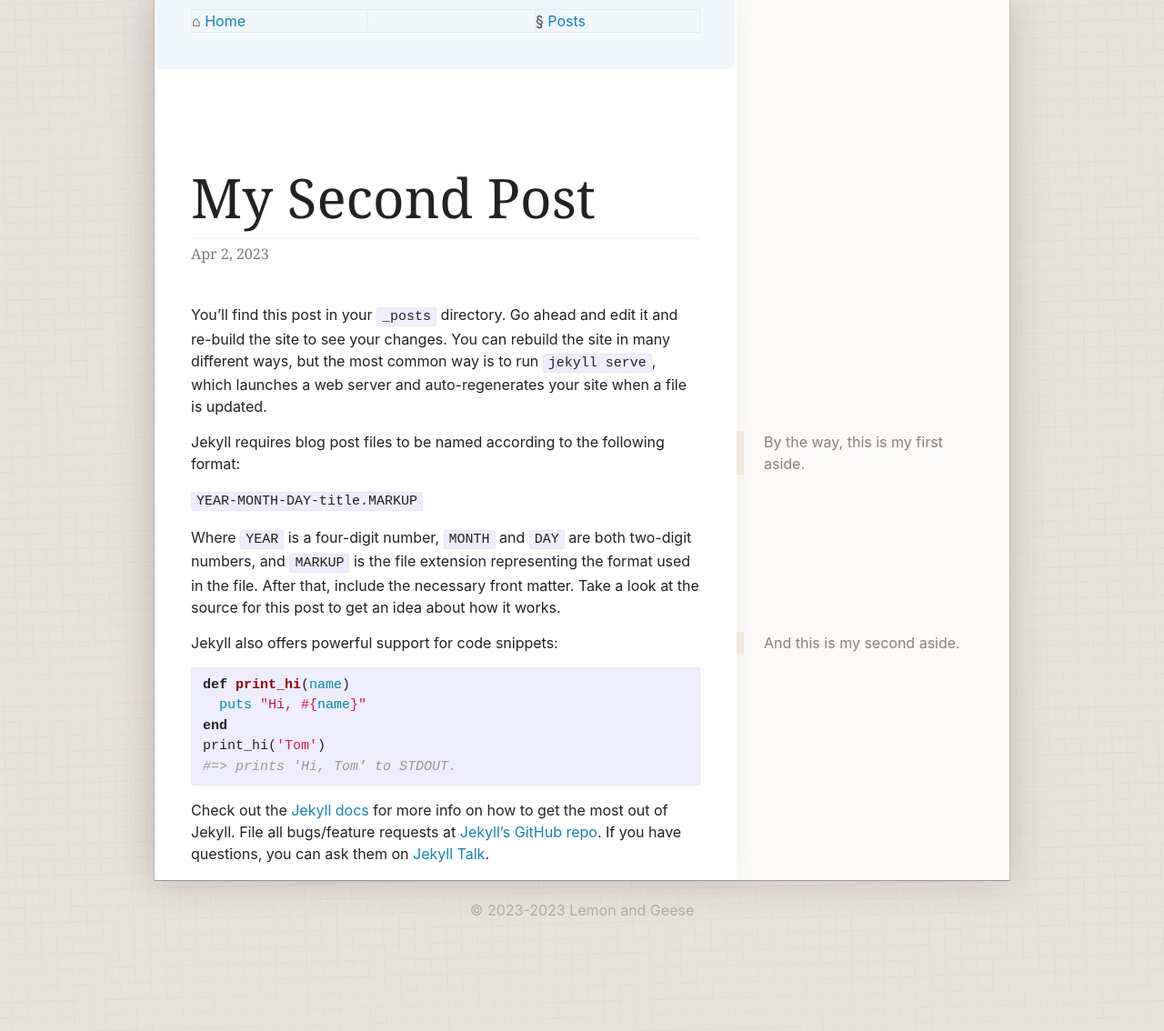
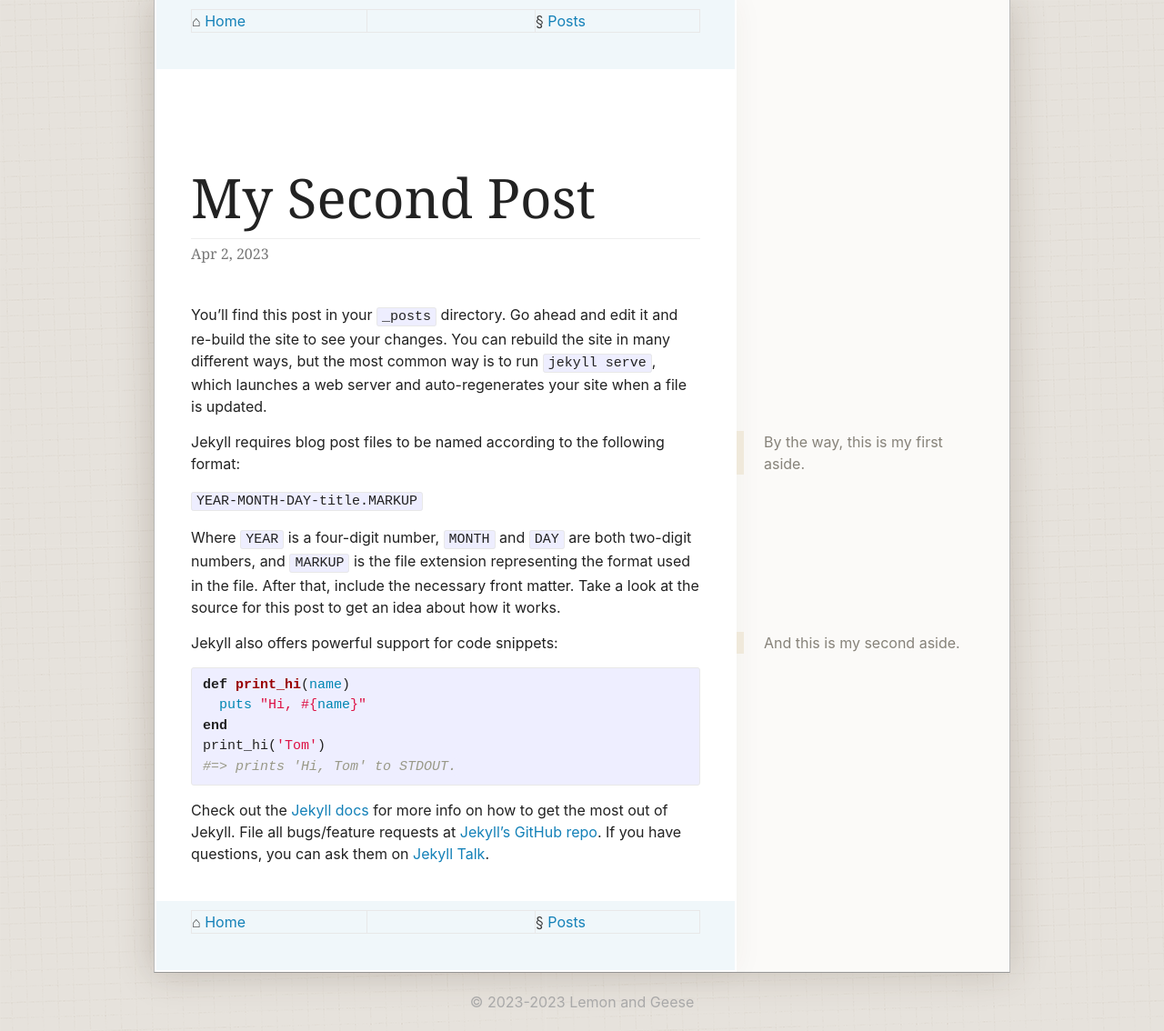
Before and after one commit to Lemongeese/lemongeese.github.io, a Jekyll site: the page built from _posts/2023-04-02-second-post.markdown, in a window 1280 px wide. Shown: the whole page at 91% size. Built offline with Jekyll 4.4.1, drawn with Linux system fonts in a browser that asks for light colours; before the commit the page ends 1033 px from its top, so only the background shows below that.

Commit message:
added bottom nav

```diff
--- a/_layouts/post.html
+++ b/_layouts/post.html
@@ -43,6 +43,30 @@ layout: default
     <!-- the actual content now. need to figure out how get excerpts though -->
     {{ content }}
 
+    <!-- nav at the bottom -->
+    <nav>
+      <table>
+        <tbody>
+
+          <tr>
+            <!--Home-->
+            <td>
+              ⌂
+              <a href="/">
+                Home
+              </a>
+            </td>
+            <td class="gap"> </td>
+            <!--Posts/Table of contents-->
+            <td>
+              §
+              <a href="/">Posts</a>
+            </td>
+          </tr>
+
+        </tbody>
+      </table>
+    </nav>
   </div>
 </div>
 
```
